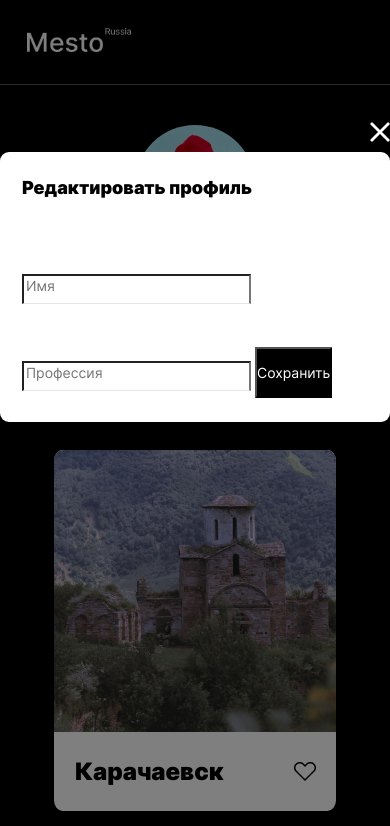
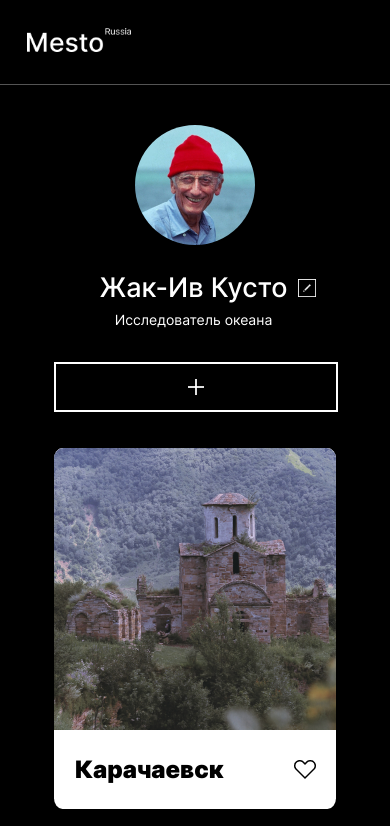
Before and after one commit to HornyFerret/mesto-project-bootcamp, a plain HTML site: page index.html in a window 390 px wide. Shown: the top 826 px of the page. Drawn offline with Linux system fonts and the light colour scheme.

Commit message:
Project done

```diff
--- a/blocks/popup/__button/popup__button.css
+++ b/blocks/popup/__button/popup__button.css
@@ -7,15 +7,20 @@
     text-align: center;
     background-color: #000;
     color: #fff;
-    padding: 14px 0;
-    margin: 47px 0 37px;
+    padding: 15px 0 12px;
+    margin: 44px 0 37px;
     border-radius: 1px;
+}
+
+.popup__button:hover {
+    background-color: rgba(0, 0, 0, .8);
+    cursor: pointer;
 }
 
 @media screen and (max-width: 655px) {
     .popup__button {
         margin: 43px 0 24px;
-        padding: 15px 0;
+        padding: 14px 0;
         font-size: 14px;
         line-height: 17px;
     }
--- a/blocks/popup/__close/popup__close.css
+++ b/blocks/popup/__close/popup__close.css
@@ -2,6 +2,11 @@
     position: absolute;
     right: -9%;
     top: -13%;
+}
+
+.popup__close:hover {
+    opacity: 60%;
+    cursor: pointer;
 }
 
 @media screen and (max-width: 655px) {
--- a/blocks/popup/__form/popup__form.css
+++ b/blocks/popup/__form/popup__form.css
@@ -0,0 +1,4 @@
+.popup__form {
+    display: flex;
+    flex-direction: column;
+}
--- a/blocks/popup/__input/popup__input.css
+++ b/blocks/popup/__input/popup__input.css
@@ -1,4 +1,5 @@
 .popup__input {
+    border: none;
     border-bottom: 1px solid rgba(0, 0, 0, 0.1);
     font-family: 'Inter', 'Arial', sans-serif;
     font-size: 14px;
@@ -8,6 +9,7 @@
     text-align: left;
     margin: 30px 0 0;
     padding-bottom: 9px;
+    box-shadow: none;
 }
 
 .popup__input:first-child {
--- a/blocks/popup/__title/popup__title.css
+++ b/blocks/popup/__title/popup__title.css
@@ -10,7 +10,7 @@
 
 @media screen and (max-width: 655px) {
     .popup__title {
-        margin: 25px 0 75px;
+        margin: 27px 0 72px;
         font-size: 18px;
         line-height: 22px;
     }
--- a/blocks/profile/__info-picture/profile__info-picture.css
+++ b/blocks/profile/__info-picture/profile__info-picture.css
@@ -13,5 +13,6 @@
 @media screen and (max-width: 655px) {
     .profile__info-picture {
         max-width: 18px;
+        margin-top: 0;
     }
 }
--- a/blocks/profile/__info/profile__info.css
+++ b/blocks/profile/__info/profile__info.css
@@ -1,10 +1,14 @@
 .profile__info {
     display: grid;
-    grid-template-columns: repeat(2, max-content);
-    grid-template-rows: repeat(2, max-content);
+    grid-template-columns: minmax(600, min-content) min-content;
+    grid-template-rows: repeat(2, min-content);
     row-gap: 9px;
-    column-gap: 25px;
+    column-gap: 19px;
     margin: auto 0;
+    text-overflow: ellipsis;
+    white-space: nowrap;
+    overflow: hidden;
+    max-width: 55%;
 }
 
 @media screen and (max-width: 655px) {
@@ -13,6 +17,9 @@
         margin-top: 26px;
         column-gap: 10px;
         max-width: 100%;
-        margin-left: 28px;
+        margin-left: 25px;
+        overflow: visible;
+        row-gap: 7px;
+        column-gap: 10px;
     }
 }
--- a/blocks/profile/__main-text/profile__main-text.css
+++ b/blocks/profile/__main-text/profile__main-text.css
@@ -5,6 +5,10 @@
     line-height: 48px;
     letter-spacing: 0em;
     text-align: left;
+    text-overflow: ellipsis;
+    white-space: nowrap;
+    overflow: hidden;
+    max-width: 100%;
     color: white;
     grid-column: 1/2;
     grid-row: 1/2;
@@ -16,5 +20,6 @@
         font-size: 27px;
         line-height: 33px;
         text-align: center;
+        max-width: 189px;
     }
 }
--- a/blocks/profile/__text/profile__text.css
+++ b/blocks/profile/__text/profile__text.css
@@ -5,6 +5,10 @@
     line-height: 22px;
     letter-spacing: 0em;
     text-align: left;
+    text-overflow: ellipsis;
+    white-space: nowrap;
+    overflow: hidden;
+    max-width: 100%;
     color: white;
     grid-column: 1/2;
     grid-row: 2/3;
@@ -16,5 +20,7 @@
         font-size: 14px;
         line-height: 17px;
         text-align: center;
+        max-width: 282px;
+        justify-self: center;
     }
 }
--- a/index.html
+++ b/index.html
@@ -1,5 +1,5 @@
 <!DOCTYPE html>
-<html lang="en">
+<html lang="ru">
   <head>
     <meta charset="UTF-8" />
     <meta name="viewport" content="width=device-width, initial-scale=1.0" />
@@ -31,7 +31,7 @@
             class="profile__info-picture"
           />
         </div>
-        <img src="./images/profile__add-button.png" alt="кнопка подписки" class="profile__add-button"></img>
+        <img src="./images/profile__add-button.png" alt="кнопка подписки" class="profile__add-button">
       </section>
 
       <section class="elements">
@@ -78,20 +78,19 @@
       <p class="footer__text">© 2020 Mesto Russia</p>
     </footer>
 
-    <section class="popup_opened">
+    <section class="popup">  <!-- popup_opened --> <!-- popup -->
       <div class="popup__container">
         <img src="./images/popup__close.png" alt="закрывашка" class="popup__close">
         <h2 class="popup__title">Редактировать профиль</h2>
 
         <div class="popup__form">
-          <input type="text" placeholder="Имя" class="popup__input popup__input-first">
-          <input type="text" placeholder="Профессия" class="popup__input popup__input-second">
+          <input class="popup__input popup__input-first" type="text" placeholder="Имя" >
+          <input class="popup__input popup__input-second" type="text" placeholder="Профессия" >
           <button class="popup__button">Сохранить</button>
         </div>
 
       </div>
     </section>
-
+  <script src="./script.js"></script>
   </body>
-  <script src="./script.js"></script>
 </html>
--- a/script.js
+++ b/script.js
@@ -13,4 +13,5 @@ function addInput() {
     name.value = '';
     profesion.value = '';
 }
+
 saveButton.addEventListener('click', addInput);
```
